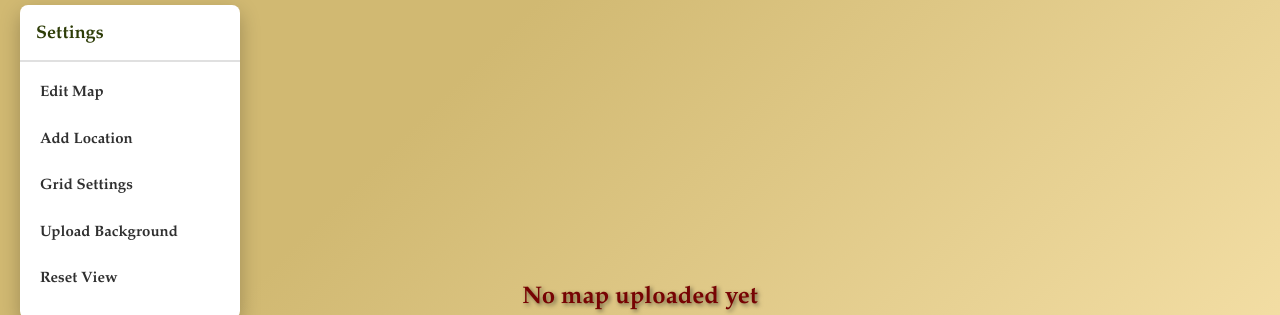
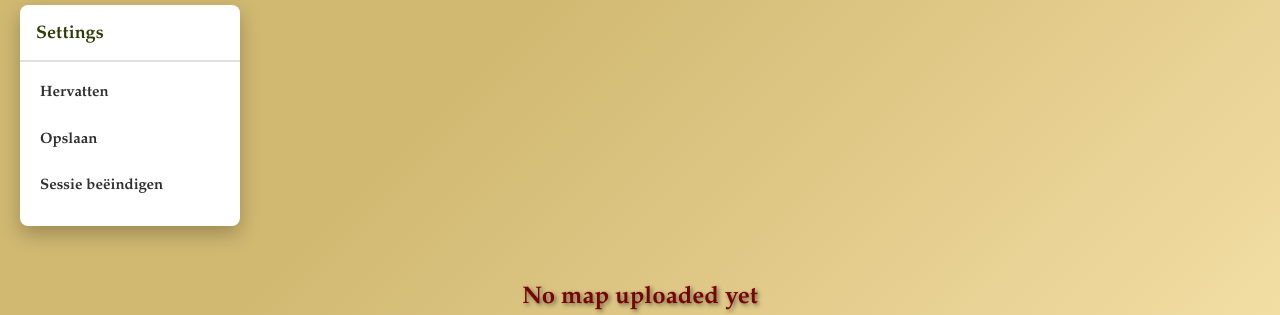
Before and after one commit to WouterOnGithub/Waystone, a React (Vite) app in the folder waystoneProject/: page /user/Map_Main in a window 1280 px wide. Both pictures are taken after a click on the button 165 px from the left and 450 px from the top of the page. Shown: the part 485-800 px from the top of the page. Built offline with nearby package versions, Linux system fonts and the light colour scheme; no server answers.

Commit message:
add Event jsx aangemaakt niet ingevuld

```diff
--- a/waystoneProject/src/components/popups/Game_Settings.jsx
+++ b/waystoneProject/src/components/popups/Game_Settings.jsx
@@ -20,7 +20,6 @@ function Game_Settings()
                                                 {/* onClick navigates back 1 page */}
                 <br /><button id="button-icons" onClick={() => navigate(-1)}>Resume Game</button>
                 <br /><Link to="/user/Game_Settings_SAVEGAME"><button id="button-icons">Save Game</button></Link>
-                <br /><button id="button-icons">New Player</button>
                 {/* I'm not sure if help & tutorial is still supposed to be included, can be deleted if not */}
                 <br /><button id="button-icons">Help & Tutorial</button>
             </div>
--- a/waystoneProject/src/pages/Map_Main.jsx
+++ b/waystoneProject/src/pages/Map_Main.jsx
@@ -92,11 +92,9 @@ function Map_Main() {
               <div className="map-settings-menu">
                 <h3>Settings</h3>
                 <ul>
-                  <li>Edit Map</li>
-                  <li>Add Location</li>
-                  <li>Grid Settings</li>
-                  <li>Upload Background</li>
-                  <li>Reset View</li>
+                  <li>Hervatten</li>
+                  <li>Opslaan</li>
+                  <li>Sessie beëindigen</li>
                 </ul>
               </div>
             )}
```
Also changed, not shown: waystoneProject/public/avatars/avatar-6v5VMJwiBgQjsAMLc42PBe7Krmd2-1767627903678.webp (added), waystoneProject/src/pages/AddEvent.jsx (added), 1 other file (tests, documents, lock files or other folders).
